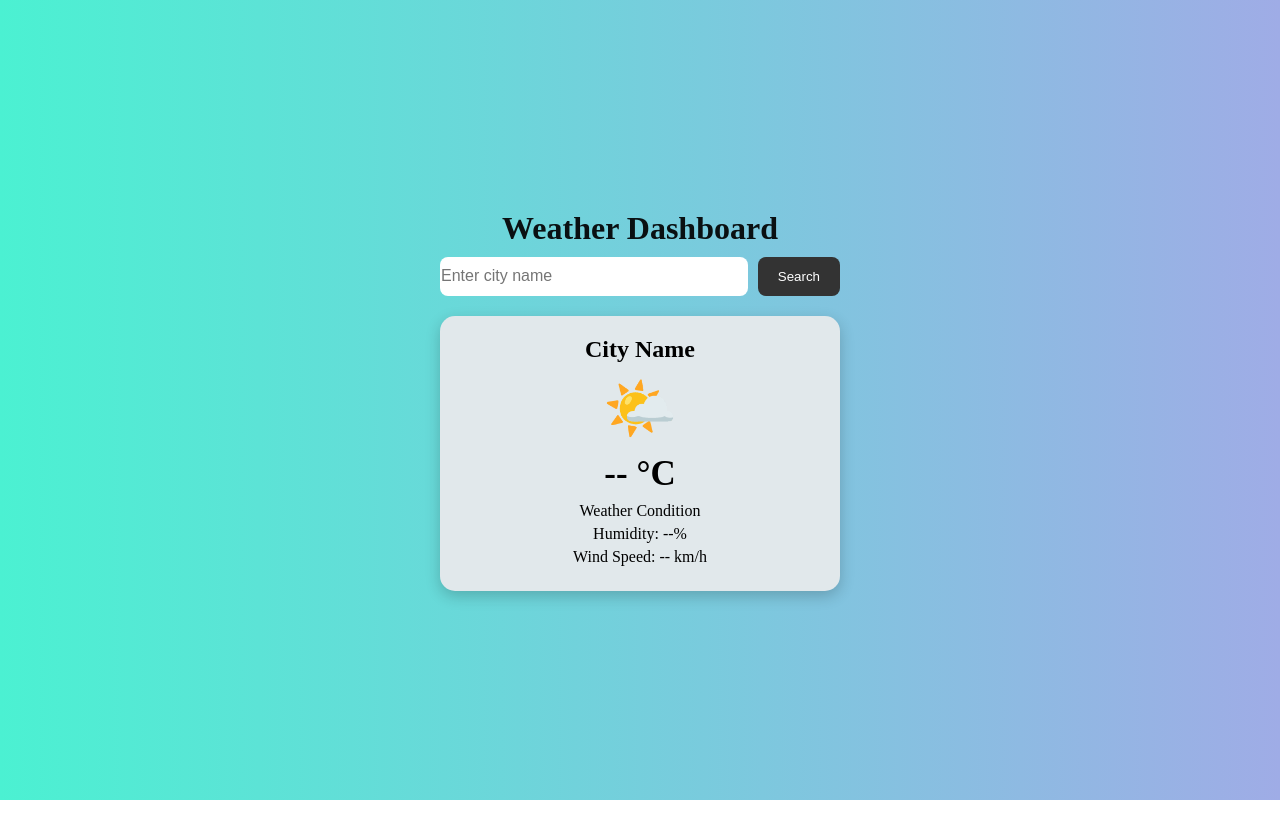
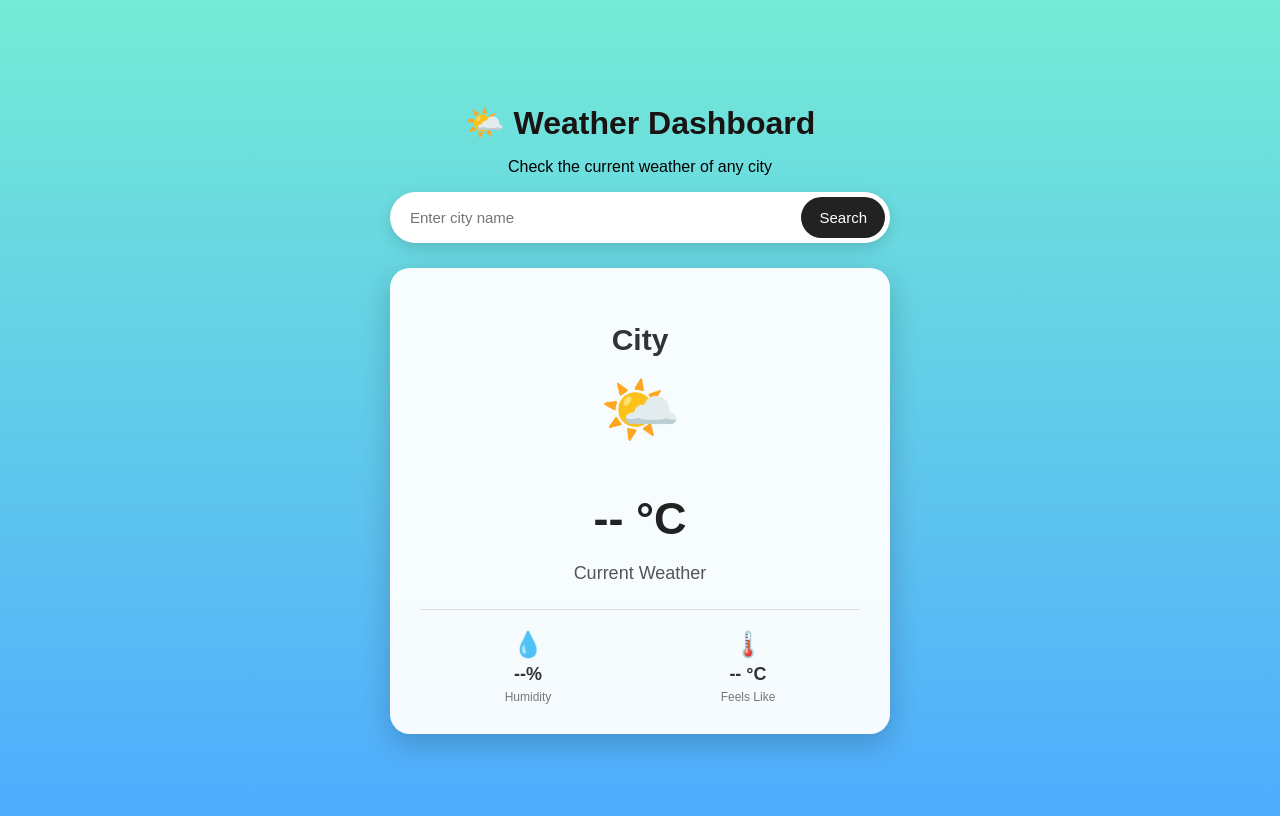
Before and after one commit to tharunyabm535-crypto/Frontend-app, a plain HTML site: page index.html in a window 1280 px wide. Drawn offline with Linux system fonts and the light colour scheme.

Commit message:
Dashboard created

```diff
--- a/index.html
+++ b/index.html
@@ -1,28 +1,60 @@
 <!DOCTYPE html>
 <html lang="en">
 <head>
-    <meta charset="UTF-8">
-    <meta name="viewport" content="width=device-width, initial-scale=1.0">
     <title>Weather Dashboard</title>
     <link rel="stylesheet" href="style.css">
 </head>
 <body>
     <div class="container">
-        <h1>Weather Dashboard</h1>
+        <h1>🌤️ Weather Dashboard</h1>
+        <p>
+            Check the current weather of any city
+        </p>
         <div class="search-box">
-            <input type="text" id="cityInput" placeholder="Enter city name">
-            <button>Search</button>
+            <input
+                type="text"
+                id="city"
+                placeholder="Enter city name"
+                >
+            <button onclick="getWeather()">
+                Search
+            </button>
         </div>
         <div class="weather-card">
-            <h2 id="cityName">City Name</h2>
-            <div class="weather-icon" id="weatherIcon">🌤️</div>
-            <h3 id="temperature">-- °C</h3>
-            <p id="condition">Weather Condition</p>
+            <h2 id="name">
+                 City
+            </h2>
+            <div class="weather-icon" id="icon">
+                🌤️
+            </div>
+            <h3 id="temp">
+                -- °C
+            </h3>
+            <p id="weather">
+                Current Weather
+            </p>
             <div class="details">
-                <p> Humidity: <span id="humidity">--</span>%</p>
-                <p> Wind Speed: <span id="wind">--</span> km/h</p>
+                <div class="detail-box">
+                    <span class="emoji">💧</span>
+                    <span id="humidity">
+                        --%
+                    </span>
+                    <small>
+                        Humidity
+                    </small>
+                </div>
+                <div class="detail-box">
+                    <span class="emoji">🌡️</span>
+                    <span id="feels">
+                        -- °C
+                    </span>
+                    <small>
+                        Feels Like
+                    </small>
+                </div>
             </div>
         </div>
     </div>
+    <script src="script.js"></script>
 </body>
 </html>
--- /dev/null
+++ b/script.js
@@ -0,0 +1,75 @@
+async function getWeather() {
+    let city = document.getElementById("city").value;
+    if (city == "") {
+        alert("Please enter a city name");
+        return;
+    }
+    let location = await fetch(
+        `https://geocoding-api.open-meteo.com/v1/search?name=${city}&count=1`
+    );
+    let data = await location.json();
+    if (!data.results) {
+        alert("City not found");
+        return;
+    }
+    let latitude = data.results[0].latitude;
+    let longitude = data.results[0].longitude;
+    let result = await fetch(
+        `https://api.open-meteo.com/v1/forecast?latitude=${latitude}&longitude=${longitude}&current=temperature_2m,relative_humidity_2m,apparent_temperature,weather_code`
+    );
+    let weather = await result.json();
+    document.getElementById("name").innerText =
+        data.results[0].name;
+    document.getElementById("temp").innerText =
+        weather.current.temperature_2m + " °C";
+    document.getElementById("humidity").innerText =
+        weather.current.relative_humidity_2m + "%";
+    document.getElementById("feels").innerText =
+        weather.current.apparent_temperature + " °C";
+    document.getElementById("weather").innerText =
+        getWeatherName(weather.current.weather_code);
+    document.getElementById("icon").innerText =
+        getWeatherIcon(weather.current.weather_code);
+}
+function getWeatherName(code) {
+    if (code == 0) {
+        return "Clear Sky";
+    }
+    if (code <= 3) {
+        return "Partly Cloudy";
+    }
+    if (code <= 48) {
+        return "Foggy";
+    }
+    if (code <= 67) {
+        return "Rainy";
+    }
+    if (code <= 77) {
+        return "Snowy";
+    }
+    if (code <= 82) {
+        return "Rain Showers";
+    }
+    return "Thunderstorm";
+}
+function getWeatherIcon(code) {
+    if (code == 0) {
+        return "☀️";
+    }
+    if (code <= 3) {
+        return "⛅";
+    }
+    if (code <= 48) {
+        return "🌫️";
+    }
+    if (code <= 67) {
+        return "🌧️";
+    }
+    if (code <= 77) {
+        return "❄️";
+    }
+    if (code <= 82) {
+        return "🌦️";
+    }
+    return "⛈️";
+}
--- a/style.css
+++ b/style.css
@@ -1,65 +1,108 @@
 * {
-    margin: 0;
-    padding: 10;
     box-sizing: border-box;
+    margin: 4;
+    padding: 0;
 }
 body {
-    font-family: 'Times New Roman', Times, serif, sans-serif;
-    background: linear-gradient(to right, #4bf1d2, #9face6);
+    font-family: Arial;
+    background: linear-gradient(
+        #74ebd5,
+        #4facfe
+    );
     min-height: 100vh;
     display: flex;
     justify-content: center;
     align-items: center;
 }
 .container {
-    width: 90%;
-    max-width: 400px;
+    width: 500px;
     text-align: center;
 }
 h1 {
-    color: rgb(10, 16, 18);
-    margin-bottom: 10px;
+    color: rgb(25, 19, 19);
+    font-size: 32px;
+    margin-bottom: 8px;
+}
+.subtitle {
+    color: white;
+    font-size: 15px;
+    margin-bottom: 25px;
 }
 .search-box {
     display: flex;
-    gap: 10px;
-    margin-bottom: 20px;
+    background: white;
+    border-radius: 30px;
+    padding: 5px;
+    margin-bottom: 25px;
+    box-shadow: 0 5px 15px rgba(0, 0, 0, 0.15);
 }
 .search-box input {
     flex: 1;
-    padding: 1px;
+    padding: 12px 15px;
     border: none;
-    border-radius: 8px;
-    font-size: 16px;
+    border-radius: 30px;
+    font-size: 15px;
+    outline: none;
 }
 .search-box button {
-    padding: 12px 20px;
+    padding: 10px 18px;
     border: none;
-    border-radius: 8px;
-    background-color: #333;
+    border-radius: 25px;
+    background: #222;
     color: white;
+    font-size: 15px;
     cursor: pointer;
 }
 .search-box button:hover {
-    background-color: #555;
+    background: #444;
 }
 .weather-card {
-    background-color: rgb(225, 232, 235);
-    padding: 20px;
-    border-radius: 15px;
-    box-shadow: 0 5px 15px rgba(0, 0, 0, 0.2);
+    background: rgba(255, 255, 255, 0.95);
+    padding: 30px;
+    border-radius: 20px;
+    box-shadow:
+        0 10px 30px rgba(0, 0, 0, 0.2);
 }
 .weather-card h2 {
+    color: #333;
+    font-size: 30px;
     margin-bottom: 10px;
 }
 .weather-icon {
-    font-size: 60px;
-    margin: 10px;
+    font-size: 65px;
+    margin: 15px 0;
 }
-.weather-card h3 {
-    font-size: 35px;
-    margin: 8px;
+#temp {
+    font-size: 45px;
+    color: #222;
+    margin-bottom: 8px;
 }
-.weather-card p {
-    margin: 5px;
+#weather {
+    font-size: 18px;
+    color: #555;
+    margin-bottom: 25px;
 }
+.details {
+    display: flex;
+    justify-content: space-around;
+    border-top: 1px solid #ddd;
+    padding-top: 20px;
+}
+.detail-box {
+    display: flex;
+    flex-direction: column;
+    align-items: center;
+    gap: 5px;
+}
+.emoji {
+    font-size: 25px;
+}
+.detail-box span:not(.emoji) {
+    font-size: 18px;
+    font-weight: bold;
+    color: #333;
+}
+.detail-box small {
+    color: #777;
+    font-size: 12px;
+}
```
